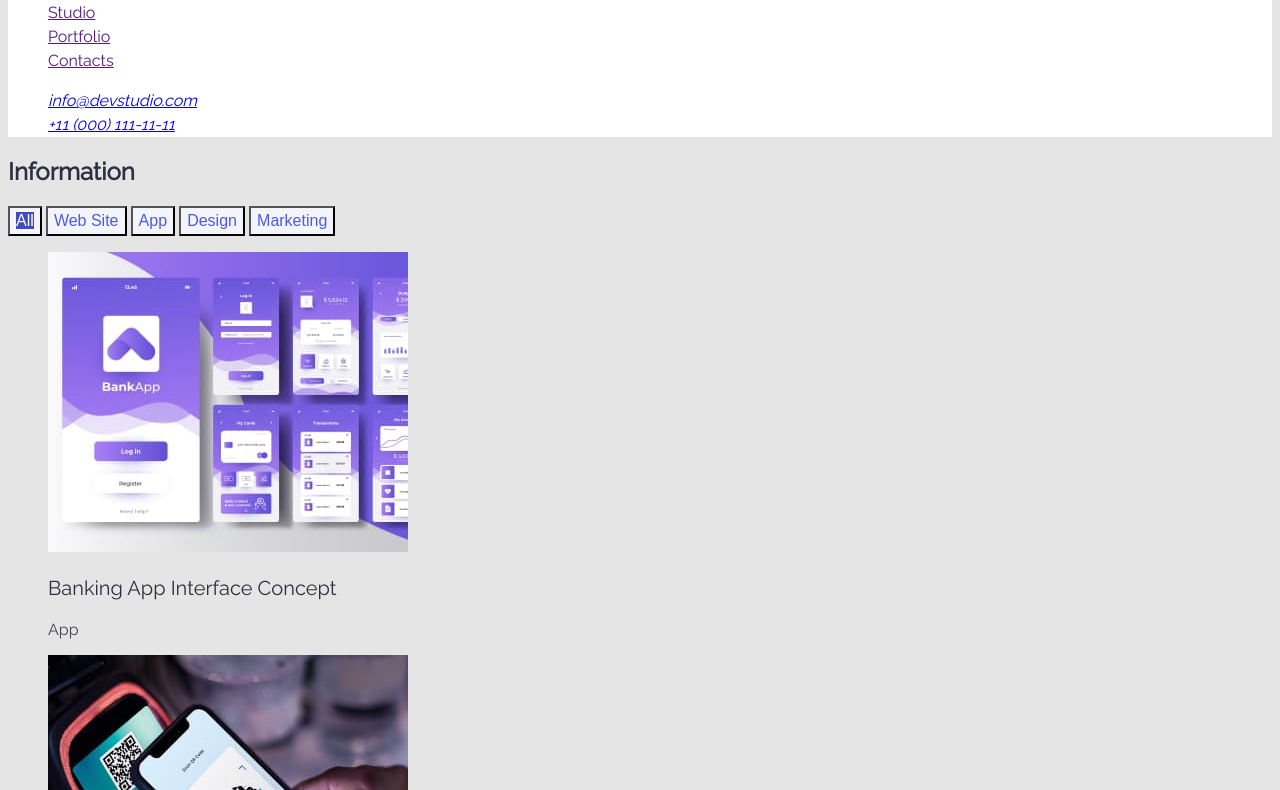
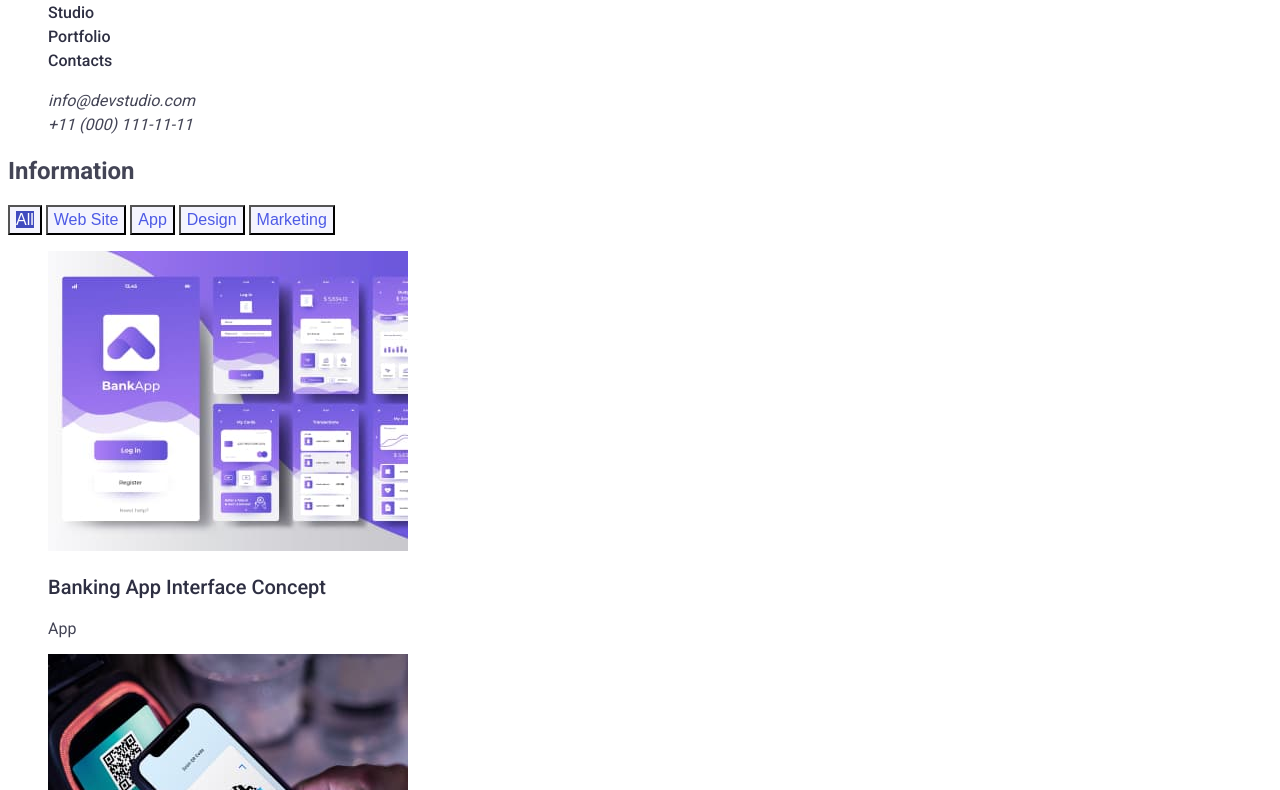
Before and after one commit to TarasDemchenko/goit-markup-hw-02, a plain HTML site: page portfolio.html in a window 1280 px wide. Shown: the part 46-836 px from the top of the page. Drawn offline with Linux system fonts and the light colour scheme.

Commit message:
check CSS

```diff
--- a/css/styles.css
+++ b/css/styles.css
@@ -1,15 +1,20 @@
 :root {
-    --primery-text-color: #2E2F42;
-    --title-text-color: #434455;
-    --accent-color: #4D5AE5;
+    --primary-brand: #4D5AE5;
+    --pressed-state: #404BBF;
+    --dark: #2E2F42;
+    --success: #31D0AA;
+    --text: #434455;
+    --subtle-text: #8E8F99;
+    --accent: #E7E9FC;
+    --light: #F4F4FD;
+    --modal-overlay: #2E2F42;
+    --hero-background: #2E2F42;
 }
 
-.page {
-
+body {
     font-family: 'Roboto', sans-serif;
-    font-family: 'Raleway', sans-serif;
-    background: #E5E5E5;
-    color: var(--primery-text-color);
+    color: var(--text);
+    background-color: #FFFFFF;
 }
 
 .header {
@@ -17,14 +22,14 @@
 }
 
 .content {
-    background: #F4F4FD;
+    background: var(--light);
     cursor: pointer;
 }
 
 
 .box-order,
 .footer {
-    background: var(--primery-text-color);
+    background: var(--modal-overlay);
 }
 
 .slogan {
@@ -34,14 +39,6 @@
     color: #FFFFFF;
 }
 
-/* цвет осн текста  #2E2F42 */
-/* цвет описания #434455 */
-/* белый цвет #FFFFFF */
-/* цвет логотипа и кнопок  #4D5AE5 */
-/* цвет описания логотипа  #E7E9FC */
-/* вторичный цвет фона  #F4F4FD */
-/* Основной цвет фона #E5E5E5 */
-/* цвет футера #2E2F42 */
 
 .button {
     font-weight: 500;
@@ -56,28 +53,35 @@
     font-size: 16px;
     line-height: 1.5;
     color: #FFFFFF;
-    background: #4D5AE5;
-    cursor: pointer;
+    background: var(--primary-brand);
 }
+
+.button-main:hover,
+.button-main:focus {
+    background-color: var(--pressed-state);
+}
+
 
 ul {
     list-style: none;
 }
 
 .logo {
-    color: var(--accent-color);
+    color: var(--primary-brand);
     font-family: 'Raleway';
     font-weight: 800;
     font-size: 18px;
     line-height: 1.3;
+    text-decoration: none;
 }
 
 .logo-next {
-    color: var(--primery-text-color);
+    color: var(--modal-overlay);
     font-family: 'Raleway';
     font-weight: 800;
     font-size: 18px;
     line-height: 1.3;
+    text-decoration: none;
 }
 
 .logo-bottom {
@@ -86,6 +90,7 @@ ul {
     font-size: 18px;
     line-height: 1.7;
     color: #F4F4FD;
+    text-decoration: none;
 }
 
 .site-nav {
@@ -94,30 +99,36 @@ ul {
     line-height: 1.5;
 }
 
-.auth-nav {
+.auth-nav-link {
     font-size: 16px;
     line-height: 1.5;
-    color: var(--title-text-color);
+    color: var(--text);
+    text-decoration: none;
+}
+
+.auth-nav-link:hover,
+.auth-nav-link:focus {
+    color: var(--pressed-state);
 }
 
 .section {
     font-weight: 500;
     font-size: 20px;
     line-height: 1.2;
-    color: var(--primery-text-color);
+    color: var(--modal-overlay);
 }
 
 .section-item {
     font-size: 16px;
     line-height: 1.2;
-    color: var(--title-text-color);
+    color: var(--text);
 }
 
 .title {
     font-weight: 700;
     font-size: 36px;
     line-height: 1.11;
-    color: var(--primery-text-color);
+    color: var(--modal-overlay);
 }
 
 .subtitle {
@@ -127,7 +138,7 @@ ul {
 }
 
 .button-all {
-    background: #404BBF;
+    background: var(--pressed-state);
     color: #FFFFFF;
     font-weight: 500;
     font-size: 16px;
@@ -138,5 +149,16 @@ ul {
     font-weight: 500;
     font-size: 16px;
     line-height: 1.5;
-    color: #4D5AE5;
+    color: var(--primary-brand);
 }
+
+.header-link:hover,
+.header-link:focus {
+    color: var(--pressed-state);
+    text-decoration: none;
+}
+
+.header-link {
+    color: var(--dark);
+    text-decoration: none;
+}
--- a/portfolio.html
+++ b/portfolio.html
@@ -5,27 +5,27 @@
 		<meta http-equiv="X-UA-Compatible" content="IE=edge" />
 		<meta name="viewport" content="width=device-width, initial-scale=1.0" />
 		<link
-			href="https://fonts.googleapis.com/css2?family=Raleway&family=Roboto:wght@400;500;700;900&display=swap"
+			href="https://fonts.googleapis.com/css2?family=Raleway:ital,wght@1,800&family=Roboto:wght@400;500;700;900&display=swap"
 			rel="stylesheet"
 		/>
 		<title>WebStudio</title>
 		<link rel="stylesheet" href="./css/styles.css" />
 	</head>
-	<body class="page">
+	<body>
 		<!-- contacts -->
 		<header class="header">
 			<nav>
 				<a href="./index.html" class="logo-next"><span class="logo">Web</span>Studio</a>
 				<ul class="site-nav">
-					<li><a href="">Studio</a></li>
-					<li><a href="">Portfolio</a></li>
-					<li><a href="">Contacts</a></li>
+					<li><a href="" class="header-link">Studio</a></li>
+					<li><a href="" class="header-link">Portfolio</a></li>
+					<li><a href="" class="header-link">Contacts</a></li>
 				</ul>
 			</nav>
 			<address>
 				<ul class="auth-nav">
-					<li><a href="mailto:info@devstudio.com">info@devstudio.com</a></li>
-					<li><a href="tel:+110001111111">+11 (000) 111-11-11</a></li>
+					<li><a href="mailto:info@devstudio.com" class="auth-nav-link">info@devstudio.com</a></li>
+					<li><a href="tel:+110001111111" class="auth-nav-link">+11 (000) 111-11-11</a></li>
 				</ul>
 			</address>
 		</header>
@@ -37,6 +37,8 @@
 				<button type="button" class="content"><span class="category">App</span></button>
 				<button type="button" class="content"><span class="category">Design</span></button>
 				<button type="button" class="content"><span class="category">Marketing</span></button>
+			</section>
+			<section>
 				<ul>
 					<li>
 						<img src="./images/img.jpg" width="360" alt="Banking App Interface Concept" />
```
Also changed, not shown: index.html (+9 -7 lines).
